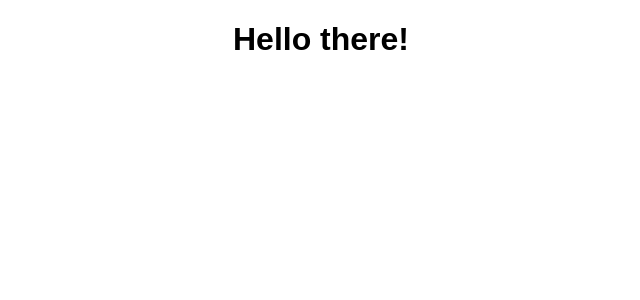
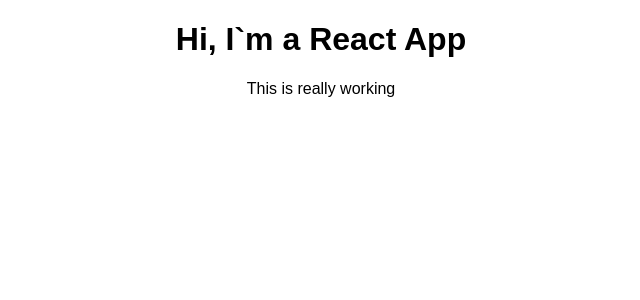
Before and after one commit to ruslanzharkov/react-redux-burger-builder, a React (Create React App) app: page / in a window 1280 px wide. Shown: the top 300 px of the page, without its empty margins (319-959 px from the left). Built offline with nearby package versions, Linux system fonts and the light colour scheme.

Commit message:
Some changes

```diff
--- a/src/App.js
+++ b/src/App.js
@@ -5,7 +5,8 @@
   render() {
     return (
       <div className="App">
-        <h1>Hello there!</h1>
+        <h1>Hi, I`m a React App</h1>
+        <p>This is really working</p>
       </div>
     );
   }
```
Also changed, not shown: 1 other file (tests, documents, lock files or other folders).
